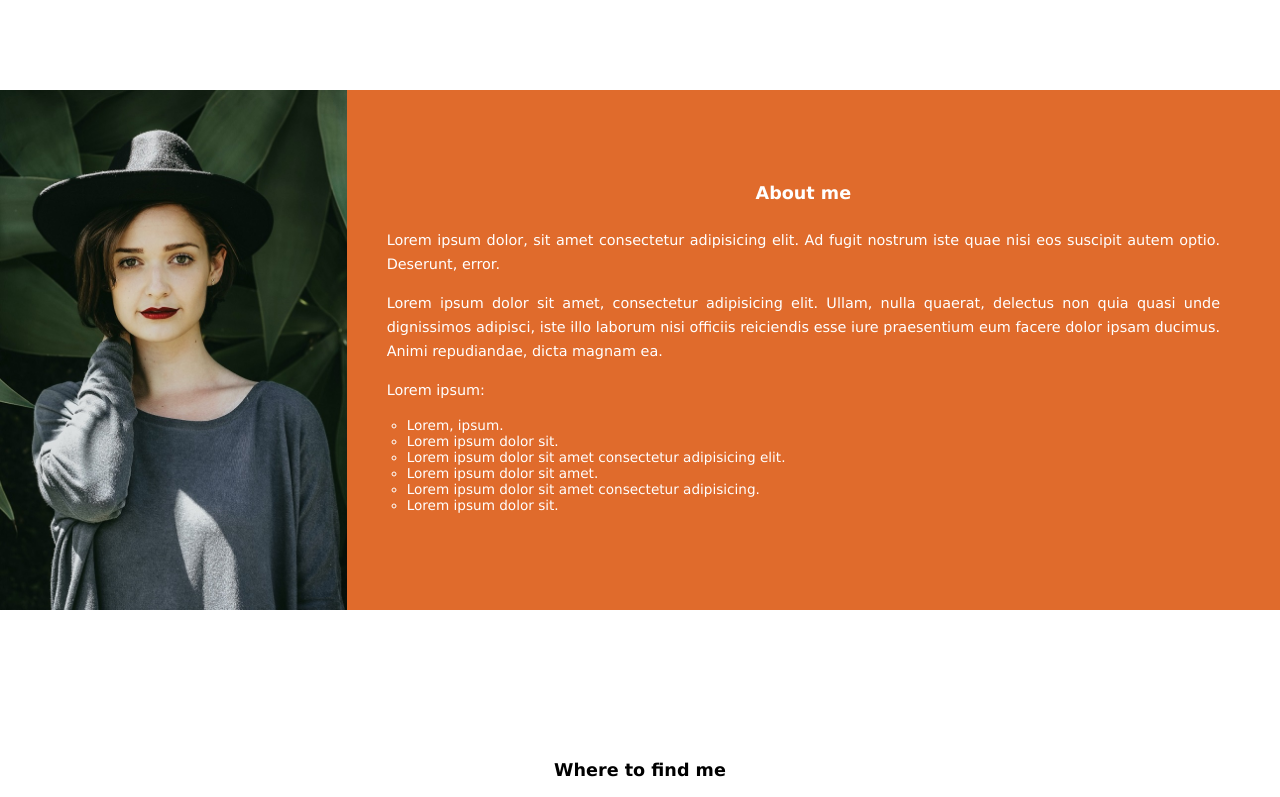
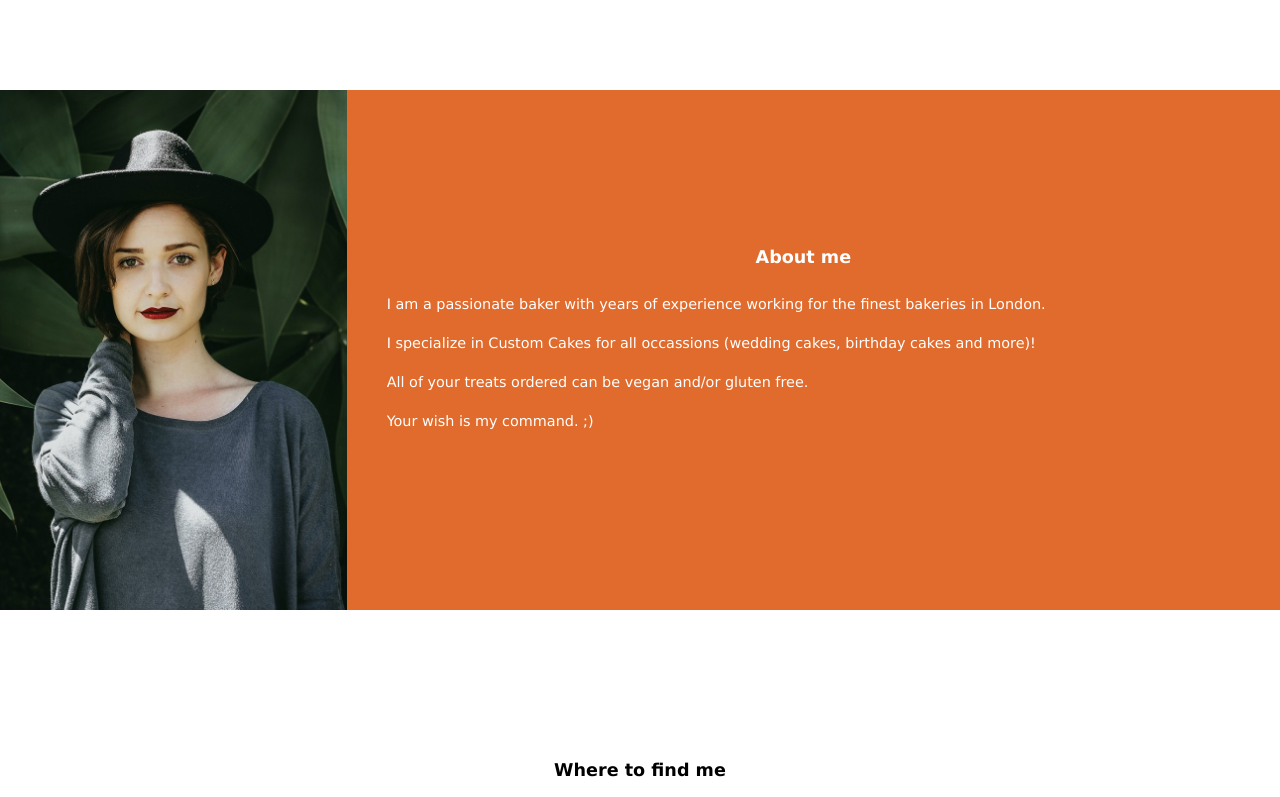
Before and after one commit to mjaskowska/bakery, a plain HTML site: page index.html in a window 1280 px wide. Shown: the part 2000-2797 px from the top of the page. Drawn offline with nearby package versions, Linux system fonts and the light colour scheme.

Commit message:
update: remove dummy text

```diff
--- a/index.html
+++ b/index.html
@@ -38,10 +38,8 @@
     </header>
     <div class="hero">
         <div class="hero-list">
-            <h1 class="title">Lorem Ipsum</h1>
-            <p class="profile">Lorem ipsum dolor sit amet, consectetur adipisicing elit. At impedit possimus a
-                accusantium explicabo
-                voluptas sequi vitae expedita dignissimos cum!</p>
+            <h1 class="title">Craving goodies?</h1>
+            <p class="profile">Are you looking for something sweet to celebrate your special day with? Whether it is - I'll deliver you what you need.</p>
             <button class="hire-me-btn"><a href="#contact">Hire me</a></button>
         </div>
         <img class="hero-img" src="./img/brownies-hero.jpg" alt="brownie">
@@ -49,7 +47,7 @@
     <div class="media">
         <ul class="media-list">
             <li class="media-icon"><i class="fab fa-facebook"></i></li>
-            <li class="media-icon"><i class="fab b fa-instagram"></i></li>
+            <li class="media-icon"><i class="fab fa-instagram"></i></li>
             <li class="media-icon"><i class="fab fa-twitter"></i></li>
         </ul>
     </div>
@@ -71,7 +69,7 @@
         </div>
     </section>
     <section class="my-latest" id="gallery">
-        <h3 class="subtitle">My latest</h3>
+        <h3 class="subtitle">My latest bakes</h3>
         <div class="carousel1">
             <div class="slideshow-container">
                 <div class="image-container">
@@ -98,20 +96,11 @@
         <img class="my-picture" src="./img/my-picture.jpg" alt="">
         <section class="about-text">
             <h3 class="subtitle">About me</h3>
-            <p>Lorem ipsum dolor, sit amet consectetur adipisicing elit. Ad fugit nostrum iste quae nisi eos suscipit
-                autem optio. Deserunt, error.</p>
-            <p>Lorem ipsum dolor sit amet, consectetur adipisicing elit. Ullam, nulla quaerat, delectus non quia quasi
-                unde dignissimos adipisci, iste illo laborum nisi officiis reiciendis esse iure praesentium eum facere
-                dolor ipsam ducimus. Animi repudiandae, dicta magnam ea.</p>
-            <p>Lorem ipsum:</p>
-            <ul class="hobbies">
-                <li class="hobby">Lorem, ipsum.</li>
-                <li class="hobby">Lorem ipsum dolor sit.</li>
-                <li class="hobby">Lorem ipsum dolor sit amet consectetur adipisicing elit.</li>
-                <li class="hobby">Lorem ipsum dolor sit amet.</li>
-                <li class="hobby">Lorem ipsum dolor sit amet consectetur adipisicing.</li>
-                <li class="hobby">Lorem ipsum dolor sit.</li>
-            </ul>
+            <p>I am a passionate baker with years of experience working for the finest bakeries in London.</p>
+            <p>I specialize in Custom Cakes for all occassions (wedding cakes, birthday cakes and more)!</p>
+            <p>All of your treats ordered can be vegan and/or gluten free.</p>
+            <p>Your wish is my command. ;)</p>
+
         </section>
     </div>
     <section class="contact" id="contact">
--- a/styles.scss
+++ b/styles.scss
@@ -375,12 +375,6 @@ header {
       text-align: justify;
       padding-bottom: 15px;
     }
-
-    .hobby {
-      margin-left: 20px;
-      list-style: circle;
-      font-size: 0.85rem;
-    }
   }
 }
 .contact {
```
